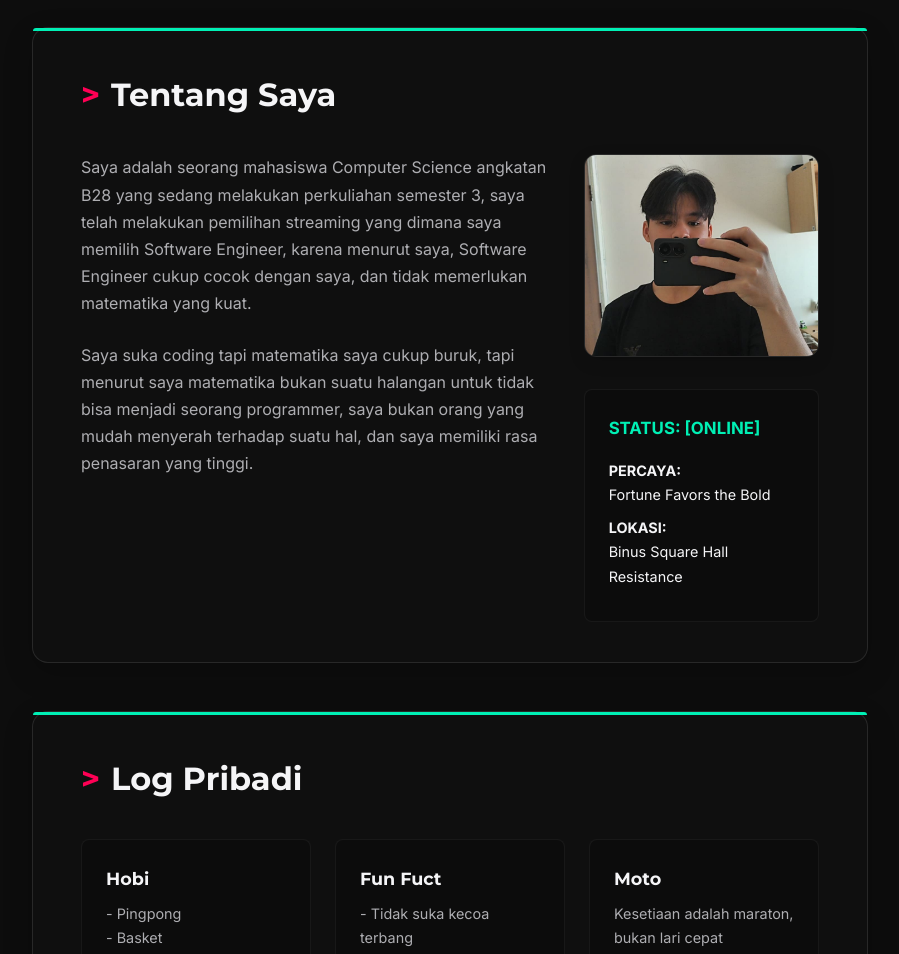
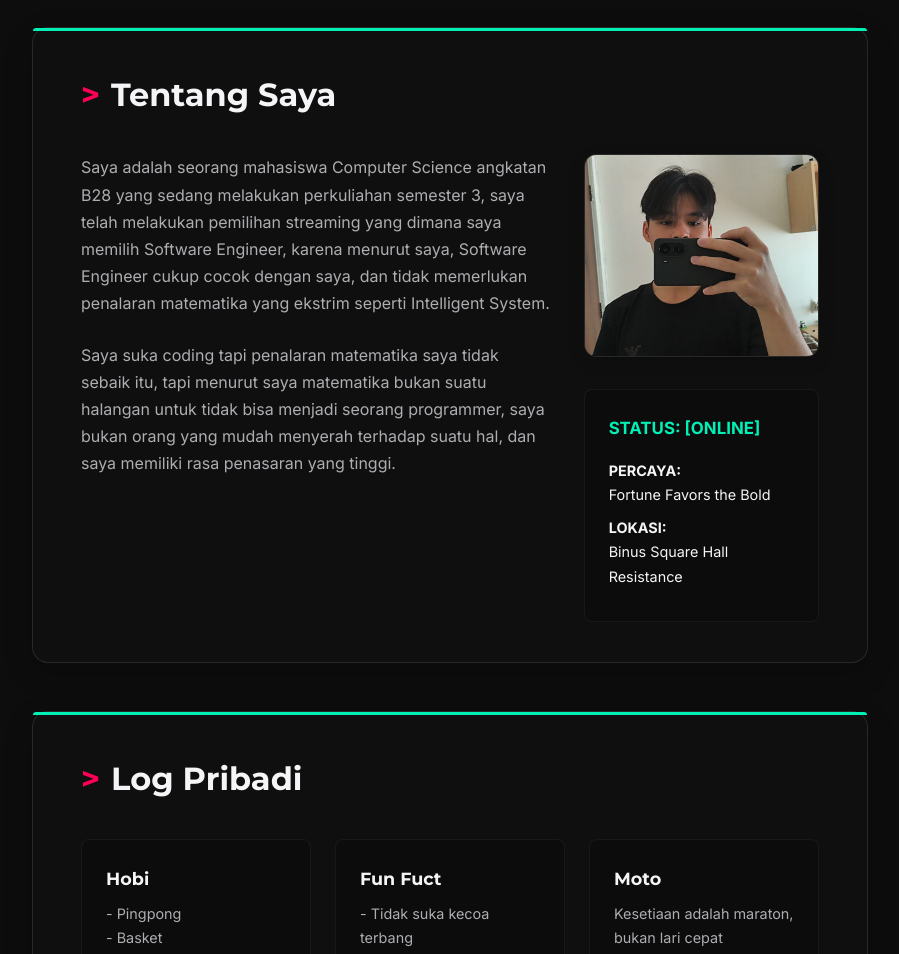
Before and after one commit to Jessssswill/BNCC-RnD, a plain HTML site: page index.html in a window 1280 px wide. Shown: the part 837-1791 px from the top of the page, without its empty margins (190-1089 px from the left). Drawn offline with Linux system fonts and the light colour scheme.

Commit message:
first commit

```diff
--- a/index.html
+++ b/index.html
@@ -51,10 +51,10 @@
                 <div class="about-grid">
                 <div class="about-text">
                     <p>
-                        Saya adalah seorang mahasiswa Computer Science angkatan B28 yang sedang melakukan perkuliahan semester 3, saya telah melakukan pemilihan streaming yang dimana saya memilih Software Engineer, karena menurut saya, Software Engineer cukup cocok dengan saya, dan tidak memerlukan matematika yang kuat.
+                        Saya adalah seorang mahasiswa Computer Science angkatan B28 yang sedang melakukan perkuliahan semester 3, saya telah melakukan pemilihan streaming yang dimana saya memilih Software Engineer, karena menurut saya, Software Engineer cukup cocok dengan saya, dan tidak memerlukan penalaran matematika yang ekstrim seperti Intelligent System.
                     </p>
                     <p>
-                        Saya suka coding tapi matematika saya cukup buruk, tapi menurut saya matematika bukan suatu halangan untuk tidak bisa menjadi seorang programmer, saya bukan orang yang mudah menyerah terhadap suatu hal, dan saya memiliki rasa penasaran yang tinggi.
+                        Saya suka coding tapi penalaran matematika saya tidak sebaik itu, tapi menurut saya matematika bukan suatu halangan untuk tidak bisa menjadi seorang programmer, saya bukan orang yang mudah menyerah terhadap suatu hal, dan saya memiliki rasa penasaran yang tinggi.
                     </p>
                 </div>
 
@@ -125,7 +125,7 @@
                         <a href="https://www.instagram.com/jessen_zhang" target="_blank" aria-label="Instagram">
                             <i class="fab fa-instagram icon-glow"></i>
                         </a>
-                        <a href="https://wa.me/081372529119" target="_blank" aria-label="WhatsApp">
+                        <a href="https://wa.me/6281372529119" target="_blank" aria-label="WhatsApp">
                             <i class="fab fa-whatsapp icon-glow"></i>
                         </a>
                         <a href="https://t.me/@Jessenwilliam" target="_blank" aria-label="Telegram">
```
